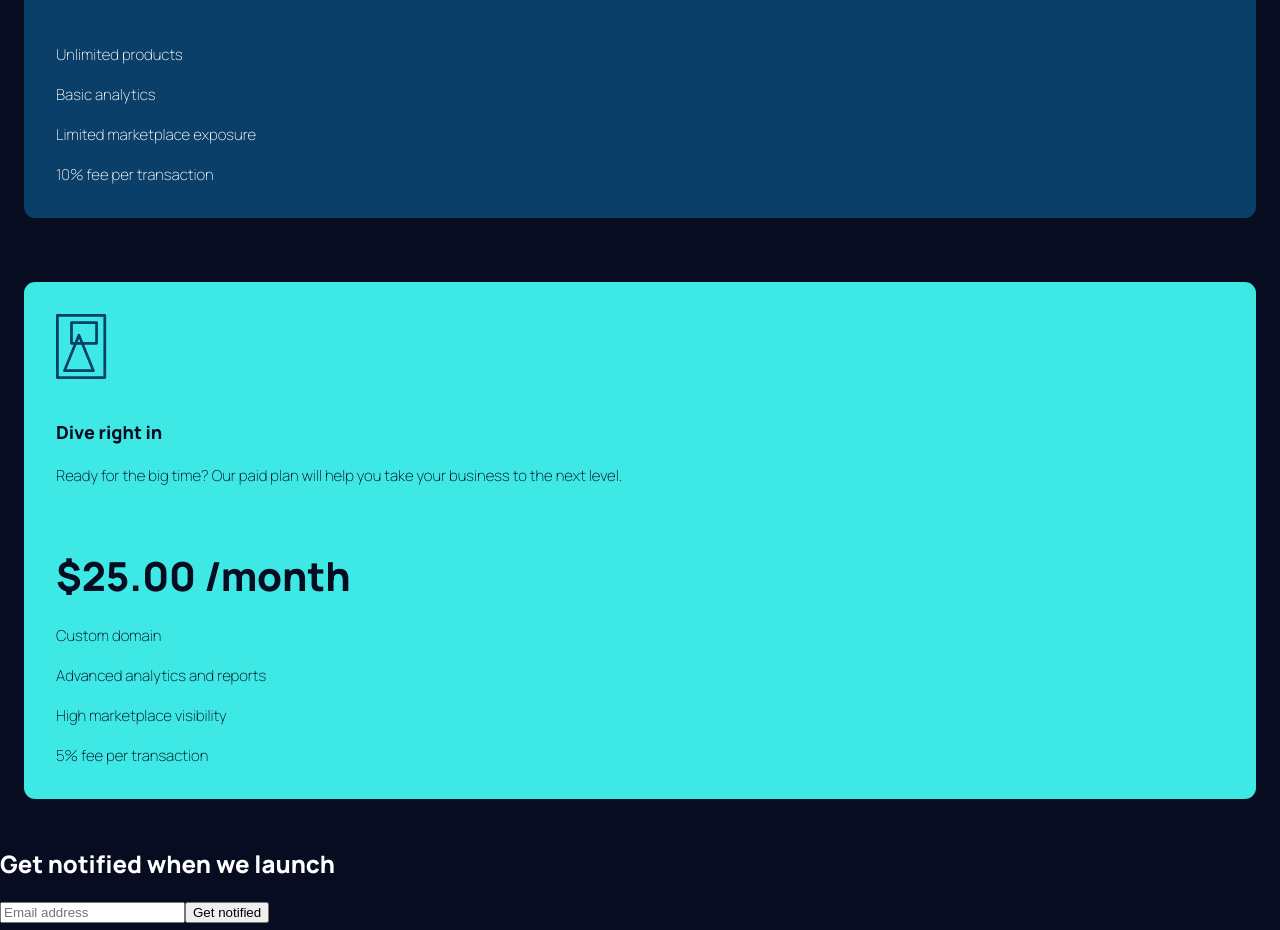
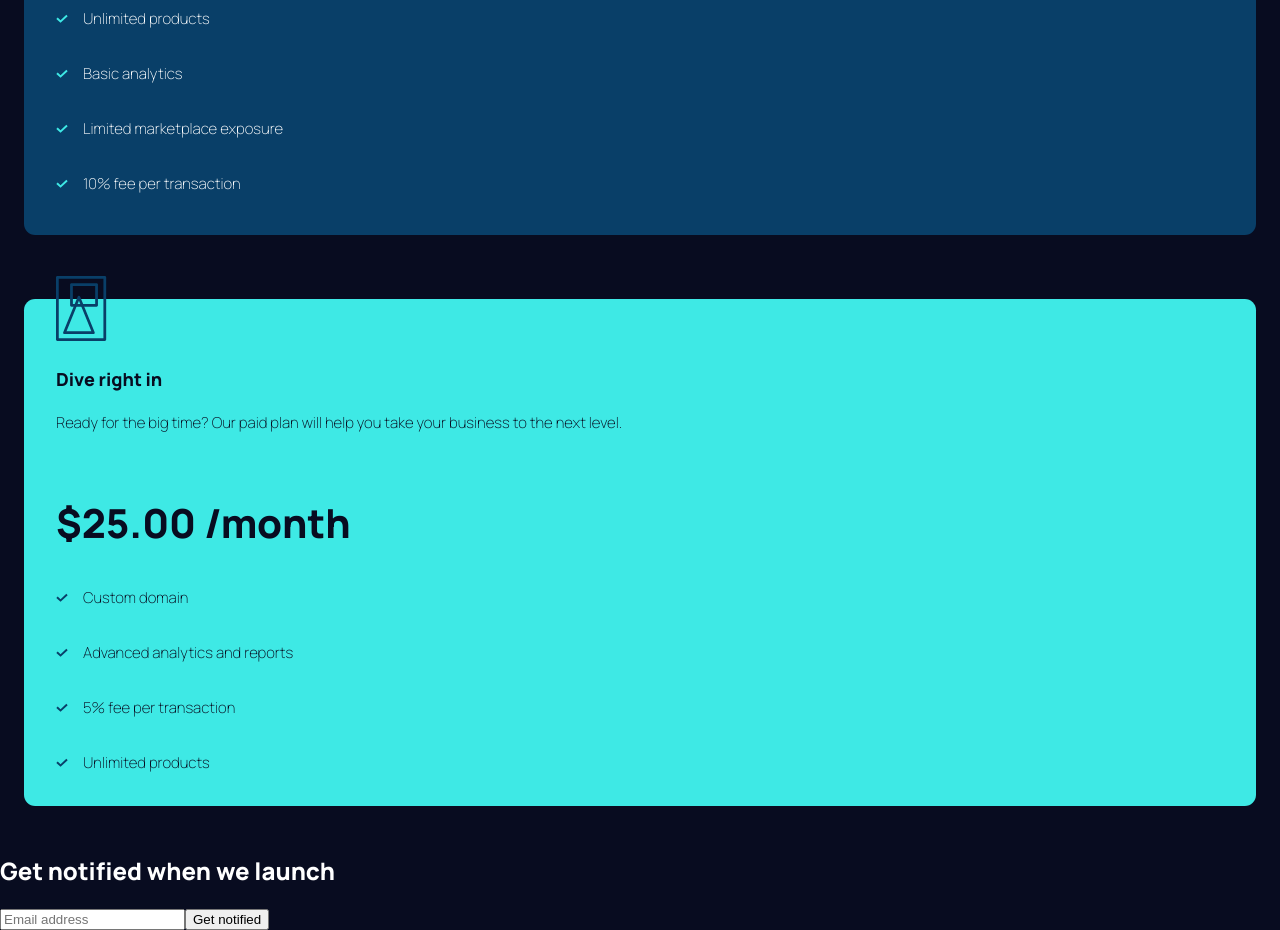
Before and after one commit to salymk/react-maker-pre-launch-landing-page, a React (Create React App) app: page / in a window 1280 px wide. Shown: the part 2932-3862 px from the top of the page. Built offline with nearby package versions, Linux system fonts and the light colour scheme.

Commit message:
refactor(price): add container for svg check and p tag

```diff
--- a/src/App.js
+++ b/src/App.js
@@ -490,7 +490,12 @@ function App() {
           <div className="pricing-container">
             <div className="pricing-card">
               {/* icon-free.svg */}
-              <svg xmlns="http://www.w3.org/2000/svg" width="46" height="46">
+              <svg
+                className="pricing-svg"
+                xmlns="http://www.w3.org/2000/svg"
+                width="46"
+                height="46"
+              >
                 <g fill="#3EE9E5">
                   <path d="M44.432 28.703h-26.2c-.658 0-1.191-.536-1.191-1.196V1.196c0-.66.533-1.196 1.19-1.196h26.2c.659 0 1.192.535 1.192 1.196v26.31c0 .661-.533 1.197-1.191 1.197zm-25.01-2.392h23.819V2.39H19.423v23.92z" />
                   <path d="M15.649 45.452C7.016 45.46.01 38.44 0 29.77c-.01-8.67 6.976-15.708 15.609-15.723 8.633-.015 15.645 6.998 15.664 15.667a15.737 15.737 0 01-4.563 11.122 15.604 15.604 0 01-11.061 4.616zm0-29.001a13.254 13.254 0 00-12.26 8.22 13.352 13.352 0 002.888 14.516 13.214 13.214 0 0014.462 2.86c4.953-2.075 8.172-6.944 8.153-12.333-.033-7.326-5.949-13.25-13.243-13.263z" />
@@ -506,16 +511,69 @@ function App() {
               <div className="card-content">
                 <h2>Free</h2>
                 <div className="price-features">
+                  <div>
+                    <svg
+                      xmlns="http://www.w3.org/2000/svg"
+                      width="12"
+                      height="9"
+                    >
+                      <path
+                        fill="#3EE9E5"
+                        d="M10.319.768l1.363 1.464-7.128 6.634L.319 4.924 1.682 3.46l2.871 2.674z"
+                      />
+                    </svg>
                     <p>Unlimited products</p>
+                  </div>
+                  <div>
+                    <svg
+                      xmlns="http://www.w3.org/2000/svg"
+                      width="12"
+                      height="9"
+                    >
+                      <path
+                        fill="#3EE9E5"
+                        d="M10.319.768l1.363 1.464-7.128 6.634L.319 4.924 1.682 3.46l2.871 2.674z"
+                      />
+                    </svg>
                     <p>Basic analytics</p>
+                  </div>
+                  <div>
+                    <svg
+                      xmlns="http://www.w3.org/2000/svg"
+                      width="12"
+                      height="9"
+                    >
+                      <path
+                        fill="#3EE9E5"
+                        d="M10.319.768l1.363 1.464-7.128 6.634L.319 4.924 1.682 3.46l2.871 2.674z"
+                      />
+                    </svg>
                     <p>Limited marketplace exposure</p>
+                  </div>
+                  <div>
+                    <svg
+                      xmlns="http://www.w3.org/2000/svg"
+                      width="12"
+                      height="9"
+                    >
+                      <path
+                        fill="#3EE9E5"
+                        d="M10.319.768l1.363 1.464-7.128 6.634L.319 4.924 1.682 3.46l2.871 2.674z"
+                      />
+                    </svg>
                     <p>10% fee per transaction</p>
+                  </div>
                 </div>
               </div>
             </div>
             <div className="pricing-card">
               {/* icon-paid.svg */}
-              <svg xmlns="http://www.w3.org/2000/svg" width="51" height="65">
+              <svg
+                className="pricing-svg"
+                xmlns="http://www.w3.org/2000/svg"
+                width="51"
+                height="65"
+              >
                 <g fill="#093F68">
                   <path d="M48.796 64.918H1.38c-.762 0-1.38-.62-1.38-1.384V1.384C0 .62.618 0 1.38 0h47.416c.763 0 1.38.62 1.38 1.385v62.149a1.378 1.378 0 01-1.38 1.385zm-46.035-2.77h44.655V2.77H2.76v59.379z" />
                   <path d="M37.382 58.053H8.463a1.38 1.38 0 01-1.145-.623 1.389 1.389 0 01-.125-1.288l14.453-35.464a1.38 1.38 0 012.553 0l14.467 35.464c.169.426.117.908-.138 1.288a1.38 1.38 0 01-1.146.623zm-26.862-2.77h24.847L22.943 24.818 10.52 55.283z" />
@@ -532,10 +590,58 @@ function App() {
               <div className="card-content">
                 <h2>$25.00 /month</h2>
                 <div className="price-features">
+                  <div>
+                    <svg
+                      xmlns="http://www.w3.org/2000/svg"
+                      width="12"
+                      height="9"
+                    >
+                      <path
+                        fill="#093F68"
+                        d="M10.319.768l1.363 1.464-7.128 6.634L.319 4.924 1.682 3.46l2.871 2.674z"
+                      />
+                    </svg>
                     <p>Custom domain</p>
+                  </div>
+                  <div>
+                    <svg
+                      xmlns="http://www.w3.org/2000/svg"
+                      width="12"
+                      height="9"
+                    >
+                      <path
+                        fill="#3EE9E5"
+                        d="M10.319.768l1.363 1.464-7.128 6.634L.319 4.924 1.682 3.46l2.871 2.674z"
+                      />
+                    </svg>
                     <p>Advanced analytics and reports</p>
-                  <p>High marketplace visibility</p>
+                  </div>
+                  <div>
+                    <svg
+                      xmlns="http://www.w3.org/2000/svg"
+                      width="12"
+                      height="9"
+                    >
+                      <path
+                        fill="#3EE9E5"
+                        d="M10.319.768l1.363 1.464-7.128 6.634L.319 4.924 1.682 3.46l2.871 2.674z"
+                      />
+                    </svg>
                     <p>5% fee per transaction</p>
+                  </div>
+                  <div>
+                    <svg
+                      xmlns="http://www.w3.org/2000/svg"
+                      width="12"
+                      height="9"
+                    >
+                      <path
+                        fill="#3EE9E5"
+                        d="M10.319.768l1.363 1.464-7.128 6.634L.319 4.924 1.682 3.46l2.871 2.674z"
+                      />
+                    </svg>
+                    <p>Unlimited products</p>
+                  </div>
                 </div>
               </div>
             </div>
```
Lines whose indentation alone changed are shown as unchanged.
